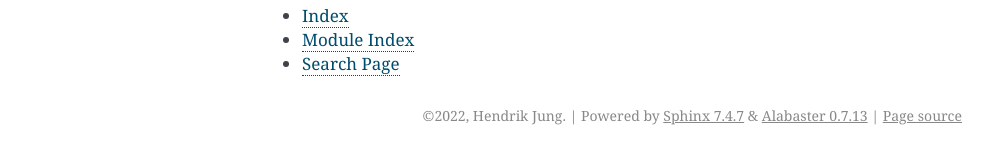
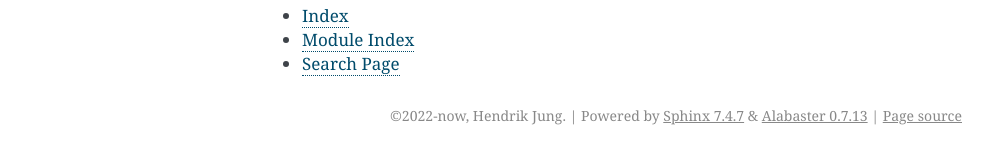
Before and after one commit to bio-phys/asyncmd, a Sphinx documentation site: the page built from docs/source/index.rst, in a window 1280 px wide. Shown: the part 902-1054 px from the top of the page, without its empty margins (148-1141 px from the left). Built offline with Sphinx 7.4.7, drawn with Linux system fonts in a browser that asks for light colours; the version number could not be read and is left out; part of the change alters nothing that is shown.

```diff
--- a/docs/source/conf.py
+++ b/docs/source/conf.py
@@ -10,19 +10,35 @@
 # add these directories to sys.path here. If the directory is relative to the
 # documentation root, use os.path.abspath to make it absolute, like shown here.
 #
-# import os
+import os
 # import sys
 # sys.path.insert(0, os.path.abspath('.'))
 
 
 # -- Project information -----------------------------------------------------
 
+# read the version from the pyproject.toml
+def _get_version_from_pyproject():
+    """Get version string from pyproject.toml file."""
+    pyproject_toml = os.path.join(os.path.dirname(__file__),
+                                  "../../pyproject.toml")
+    with open(pyproject_toml) as f:
+        line = f.readline()
+        while line:
+            if line.startswith("version ="):
+                version_line = line
+                break
+            line = f.readline()
+    version = version_line.strip().split(" = ")[1]
+    version = version.replace('"', '').replace("'", "")
+    return version
+
 project = 'asyncmd'
-copyright = '2022, Hendrik Jung'
+copyright = '2022-now, Hendrik Jung'
 author = 'Hendrik Jung'
 
 # The full version, including alpha/beta/rc tags
-release = '0.1.0'
+version = release = _get_version_from_pyproject()
 
 
 # -- General configuration ---------------------------------------------------
```
Also changed, not shown: .readthedocs.yaml (added).
